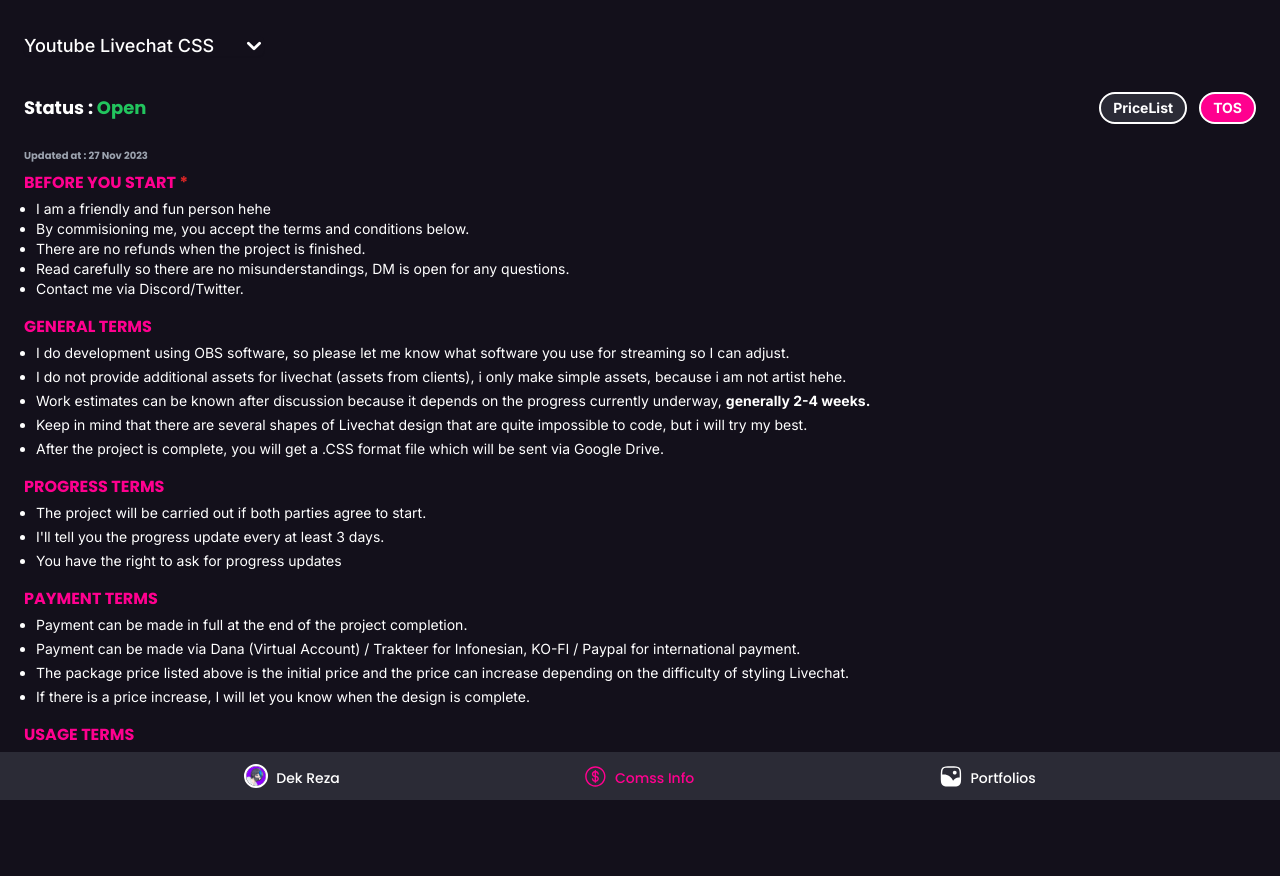
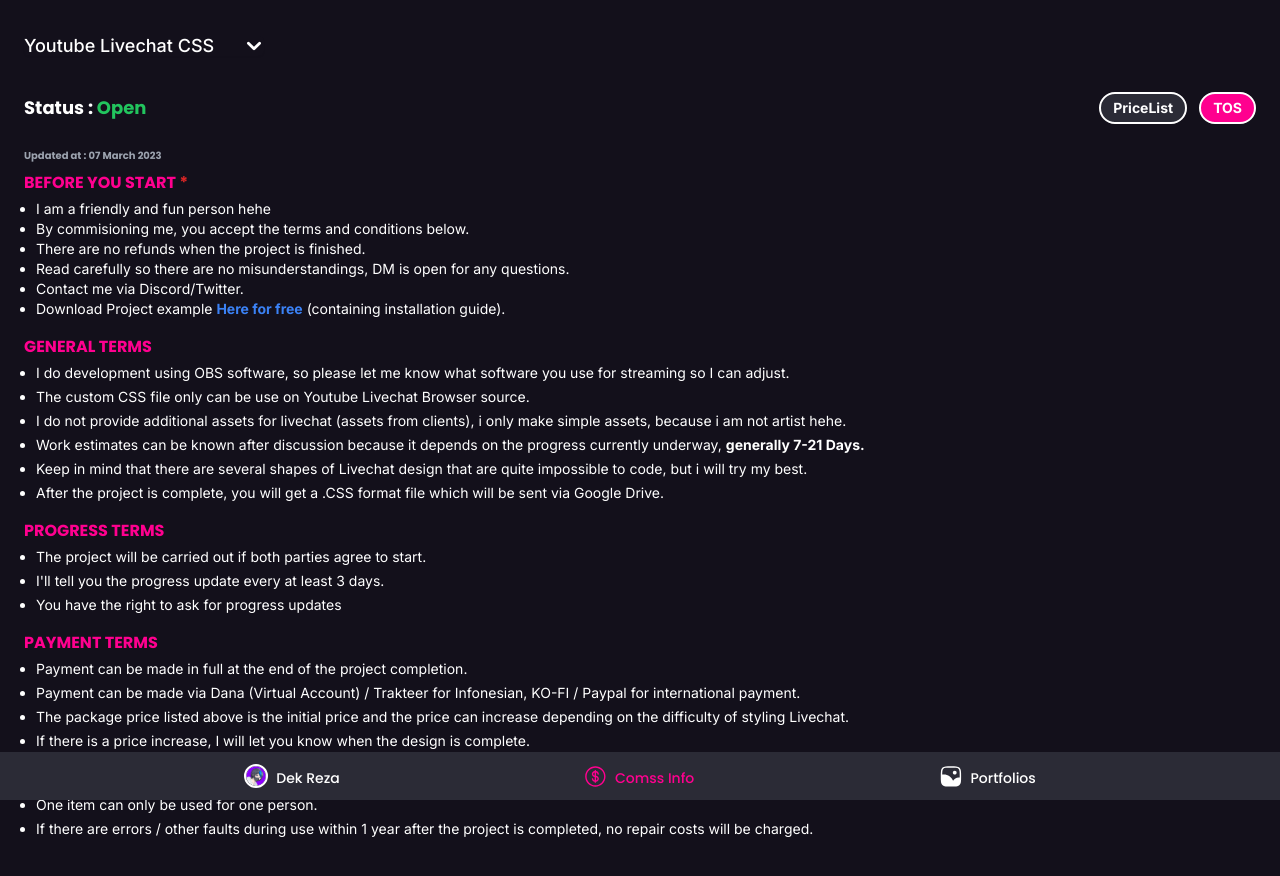
Before and after one commit to AkbarFahreza/jumping-tiger-rawr, a Next.js app: page /comms-info in a window 1280 px wide. Both pictures are taken after a click on the button "TOS". Shown: the top 876 px of the page. Before the commit the page ends 824 px from the top, so only its background shows below. Built offline with nearby package versions, Linux system fonts and the light colour scheme.

Commit message:
Update TOS YTLC

```diff
--- a/components/comms-info/CommsYTLC/YTLC_TermOfServices.jsx
+++ b/components/comms-info/CommsYTLC/YTLC_TermOfServices.jsx
@@ -1,5 +1,6 @@
 "use client";
 import React, { useEffect } from "react";
+import Link from "next/link";
 import { motion, useAnimation } from "framer-motion";
 
 function YTLC_TermOfServices() {
@@ -26,7 +27,7 @@
   return (
     <div className="mb-20">
       <p className="text-[10px] text-gray-400 font-bold my-2">
-        Updated at : 27 Nov 2023
+        Updated at : 07 March 2023
       </p>
       <motion.div
         initial={{ opacity: 0, x: -50 }}
@@ -55,6 +56,16 @@
           <li className="mobile-subtitle list-disc text-white">
             Contact me via Discord/Twitter.
           </li>
+          <li className="mobile-subtitle list-disc text-white">
+            Download Project example{" "}
+            <Link
+              className="text-blue-500 font-bold"
+              href="https://drive.google.com/drive/folders/1gABlu_fmFgjiwhYvzY2hoqHsTyCVPusg"
+            >
+              Here for free
+            </Link>{" "}
+            (containing installation guide).
+          </li>
         </ul>
       </motion.div>
       <motion.div
@@ -69,13 +80,17 @@
             software you use for streaming so I can adjust.
           </li>
           <li className="mobile-subtitle mt-[4px] list-disc text-white">
+            The custom CSS file only can be use on Youtube Livechat Browser
+            source.
+          </li>
+          <li className="mobile-subtitle mt-[4px] list-disc text-white">
             I do not provide additional assets for livechat (assets from
             clients), i only make simple assets, because i am not artist hehe.
           </li>
           <li className="mobile-subtitle mt-[4px] list-disc text-white">
             Work estimates can be known after discussion because it depends on
             the progress currently underway,{" "}
-            <span className="font-bold">generally 2-4 weeks.</span>
+            <span className="font-bold">generally 7-21 Days.</span>
           </li>
           <li className="mobile-subtitle mt-[4px] list-disc text-white">
             Keep in mind that there are several shapes of Livechat design that
```
